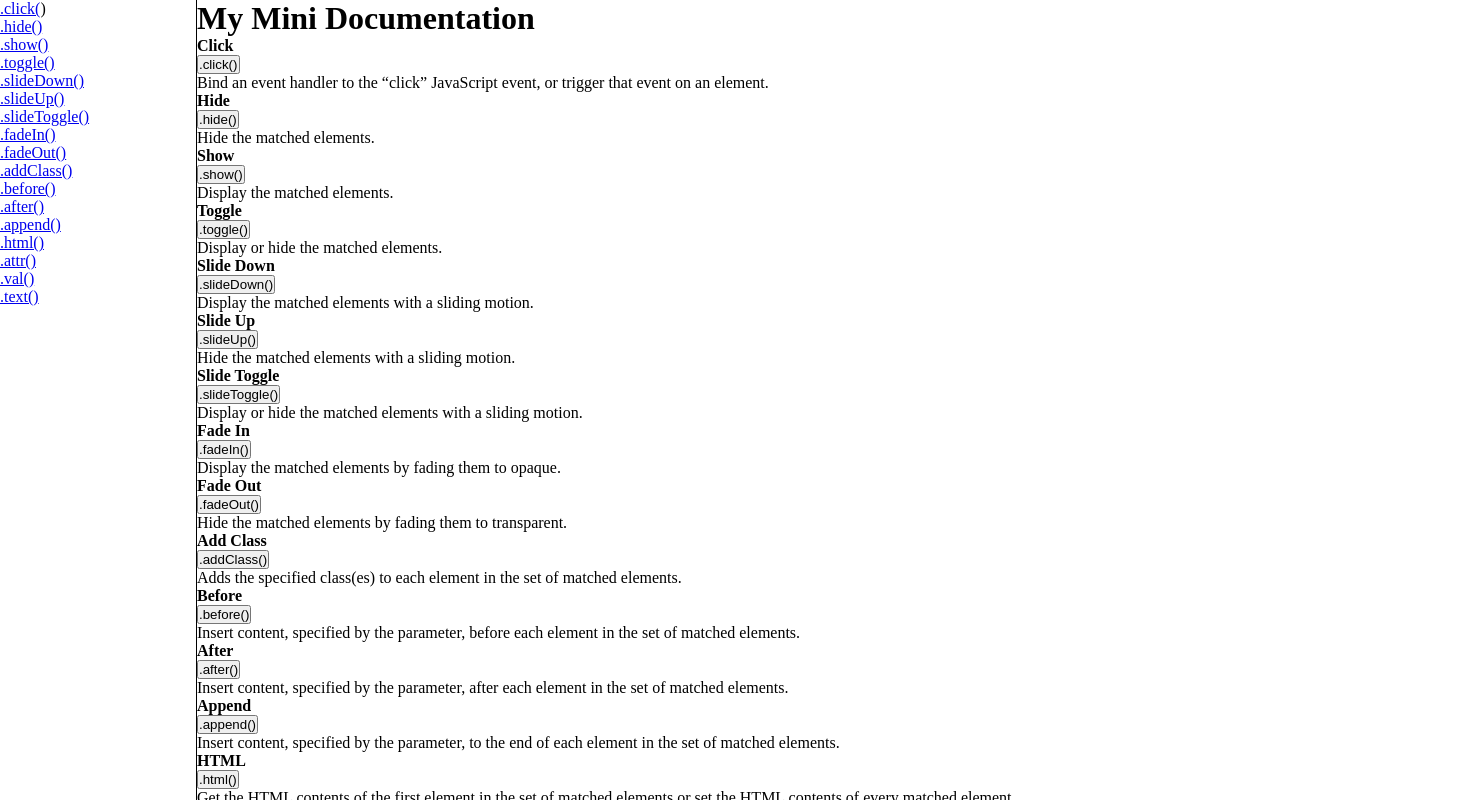
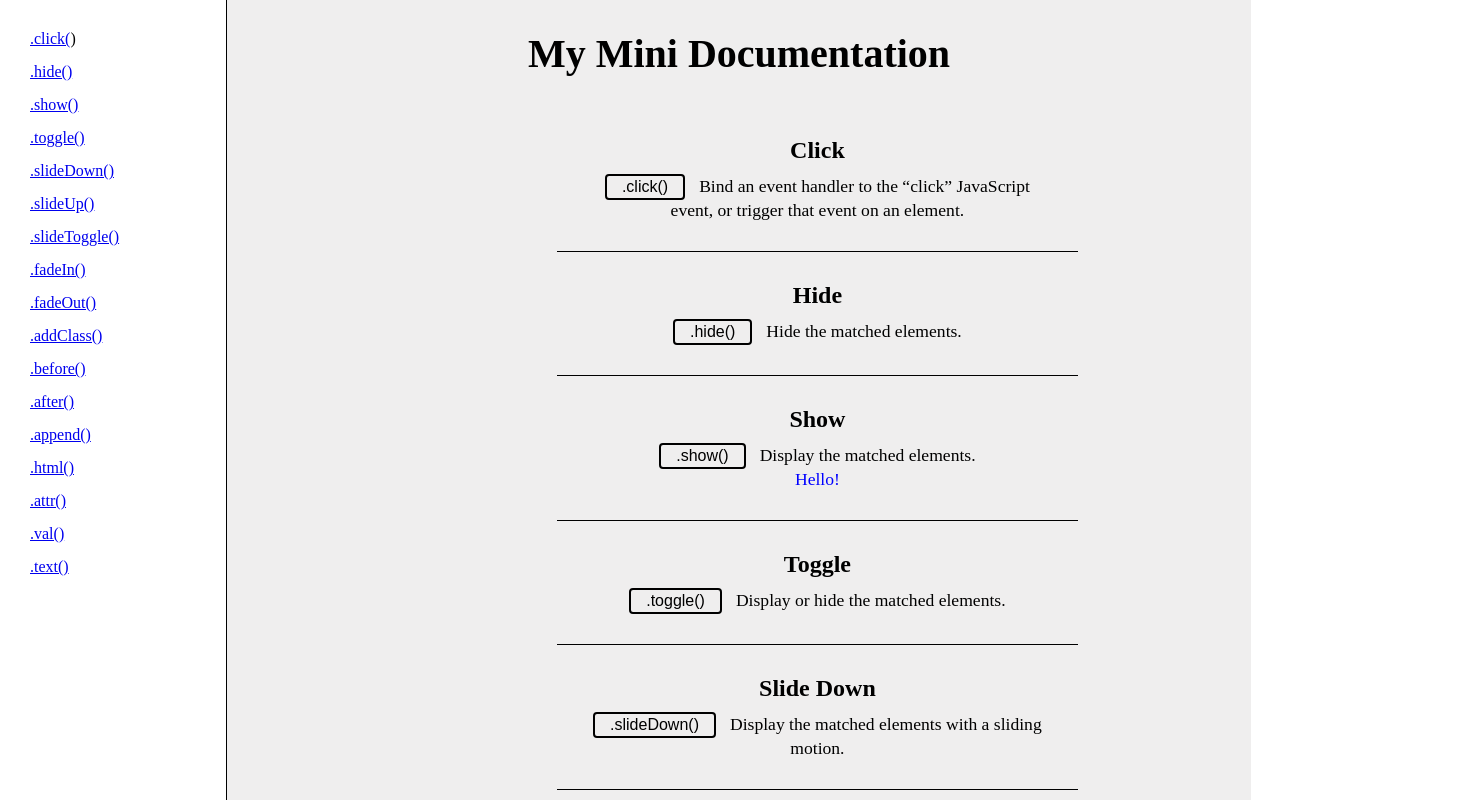
Before and after one commit to ayreneYS/hackerhero, a plain HTML site: page jQuery/index.html in a window 1280 px wide. Both pictures are taken after a click on the button ".show()". Shown: the top 800 px of the page, 1479 px wide, since content can reach past the window. Drawn offline with nearby package versions, Linux system fonts and the light colour scheme.

Commit message:
jQuery Mini Documentation

```diff
--- a/jQuery/index.css
+++ b/jQuery/index.css
@@ -11,14 +11,62 @@ nav {
 	display: inline-block;
 	width: 15%;
 	vertical-align: top;
+	padding: 30px 0px 0px 30px;
+}
+
+nav li {
+	list-style-type: none;
+	padding-bottom: 15px;
 }
 
 div {
+	text-align: center;
 	width: 80%;
 	display: inline-block;
 	border-left: 1px solid black;
+	background: rgb(239, 238, 238);
 }
 
-div ul li {
+div h1 {
+	padding: 30px;
+	font-size: 2.5rem;
+}
+
+div ul {
+	margin: 0px 330px auto;
+	width: 90%;
+}
+
+div li {
+	width: 50%;
+	padding: 30px;
 	list-style-type: none;
+	border-bottom: 1px solid black;
 }
+
+div h4 {
+	font-size: 1.5rem;
+	padding-bottom: 10px;
+}
+
+div button {
+	display: inline;
+	padding: 2px 15px;
+	margin-right: 10px;
+	font-size: 1rem;
+	background-color: transparent;
+	border: 2px solid black;
+	border-radius: 4px;
+	cursor: pointer;
+}
+
+div p {
+	display: inline;
+	font-size: 1.1rem;
+}
+
+.show,
+.toggle {
+	display: none;
+	color: blue;
+}
--- a/jQuery/index.html
+++ b/jQuery/index.html
@@ -6,6 +6,7 @@
 		<meta name="viewport" content="width=device-width, initial-scale=1.0" />
 		<link rel="stylesheet" href="./index.css" />
 		<title>JQuery</title>
+		<script src="https://code.jquery.com/jquery-3.6.3.js"></script>
 	</head>
 	<body>
 		<nav class="side-nav">
@@ -34,108 +35,128 @@
 			<h1>My Mini Documentation</h1>
 
 			<ul>
-				<li id="click">
+				<li>
 					<h4>Click</h4>
-					<button>.click()</button>
+					<button id="click">.click()</button>
 					<p>Bind an event handler to the “click” JavaScript event, or trigger that event on an element.</p>
 				</li>
 
-				<li id="hide">
+				<li>
 					<h4>Hide</h4>
-					<button>.hide()</button>
+					<button id="hide">.hide()</button>
 					<p>Hide the matched elements.</p>
 				</li>
 
-				<li id="show">
+				<li>
 					<h4>Show</h4>
-					<button>.show()</button>
+					<button id="show">.show()</button>
 					<p>Display the matched elements.</p>
+					<p class="show">Hello!</p>
 				</li>
 
-				<li id="toggle">
+				<li>
 					<h4>Toggle</h4>
-					<button>.toggle()</button>
+					<button id="toggle">.toggle()</button>
 					<p>Display or hide the matched elements.</p>
+					<p class="toggle">Hello!</p>
 				</li>
 
-				<li id="slideDown">
+				<li>
 					<h4>Slide Down</h4>
-					<button>.slideDown()</button>
+					<button id="slideDown">.slideDown()</button>
 					<p>Display the matched elements with a sliding motion.</p>
 				</li>
 
-				<li id="slideUp">
+				<li>
 					<h4>Slide Up</h4>
-					<button>.slideUp()</button>
+					<button id="slideUp">.slideUp()</button>
 					<p>Hide the matched elements with a sliding motion.</p>
 				</li>
 
-				<li id="slideToggle">
+				<li>
 					<h4>Slide Toggle</h4>
-					<button>.slideToggle()</button>
+					<button id="slideToggle">.slideToggle()</button>
 					<p>Display or hide the matched elements with a sliding motion.</p>
 				</li>
 
-				<li id="fadeIn">
+				<li>
 					<h4>Fade In</h4>
-					<button>.fadeIn()</button>
+					<button id="fadeIn">.fadeIn()</button>
 					<p>Display the matched elements by fading them to opaque.</p>
 				</li>
 
-				<li id="fadeOut">
+				<li>
 					<h4>Fade Out</h4>
-					<button>.fadeOut()</button>
+					<button id="fadeOut">.fadeOut()</button>
 					<p>Hide the matched elements by fading them to transparent.</p>
 				</li>
 
-				<li id="addClass">
+				<li>
 					<h4>Add Class</h4>
-					<button>.addClass()</button>
+					<button id="addClass">.addClass()</button>
 					<p>Adds the specified class(es) to each element in the set of matched elements.</p>
 				</li>
 
-				<li id="before">
+				<li>
 					<h4>Before</h4>
-					<button>.before()</button>
+					<button id="before">.before()</button>
 					<p>Insert content, specified by the parameter, before each element in the set of matched elements.</p>
 				</li>
 
-				<li id="after">
+				<li>
 					<h4>After</h4>
-					<button>.after()</button>
+					<button id="after">.after()</button>
 					<p>Insert content, specified by the parameter, after each element in the set of matched elements.</p>
 				</li>
 
-				<li id="append">
+				<li>
 					<h4>Append</h4>
-					<button>.append()</button>
+					<button id="append">.append()</button>
 					<p>Insert content, specified by the parameter, to the end of each element in the set of matched elements.</p>
 				</li>
 
-				<li id="html">
+				<li>
 					<h4>HTML</h4>
-					<button>.html()</button>
+					<button id="html">.html()</button>
 					<p>Get the HTML contents of the first element in the set of matched elements or set the HTML contents of every matched element.</p>
 				</li>
 
-				<li id="attr">
+				<li>
 					<h4>Attr</h4>
-					<button>.attr()</button>
+					<button id="attr">.attr()</button>
 					<p>Get the value of an attribute for the first element in the set of matched elements or set one or more attributes for every matched element.</p>
 				</li>
 
-				<li id="val">
+				<li>
 					<h4>Val</h4>
-					<button>.val()</button>
+					<button id="val">.val()</button>
 					<p>Get the current value of the first element in the set of matched elements or set the value of every matched element.</p>
 				</li>
 
-				<li id="text">
-					<h4>Attr</h4>
-					<button>.text()</button>
+				<li>
+					<h4>Text</h4>
+					<button id="text">.text()</button>
 					<p>Get the combined text contents of each element in the set of matched elements, including their descendants, or set the text contents of the matched elements.</p>
 				</li>
 			</ul>
 		</div>
+		<script>
+			$('#click').click(function () {
+				alert('Handler for .click() called.');
+			});
+
+			$('#hide').click(function (e) {
+				e.preventDefault();
+				$(this).hide();
+			});
+
+			$('#show').click(function () {
+				$('.show').show();
+			});
+
+			$('#toggle').click(function () {
+				$('.toggle').toggle();
+			});
+		</script>
 	</body>
 </html>
```
